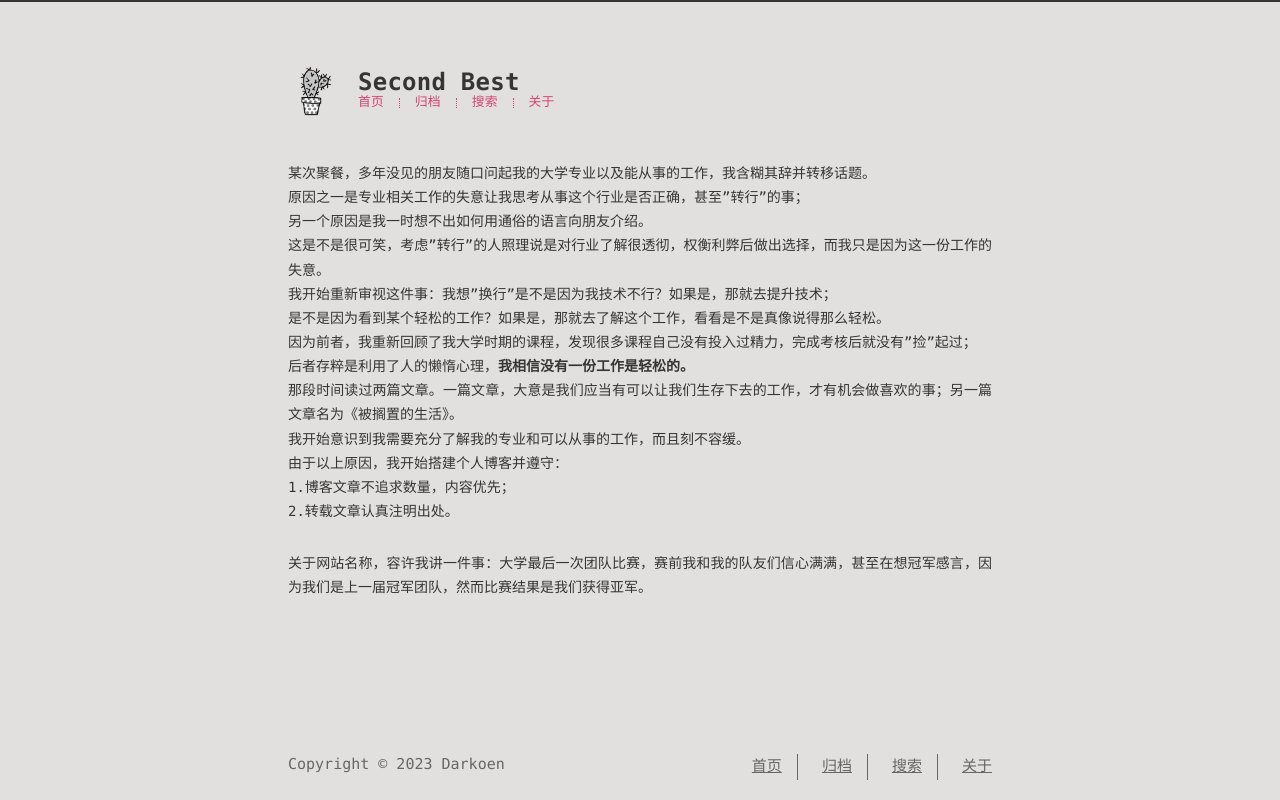
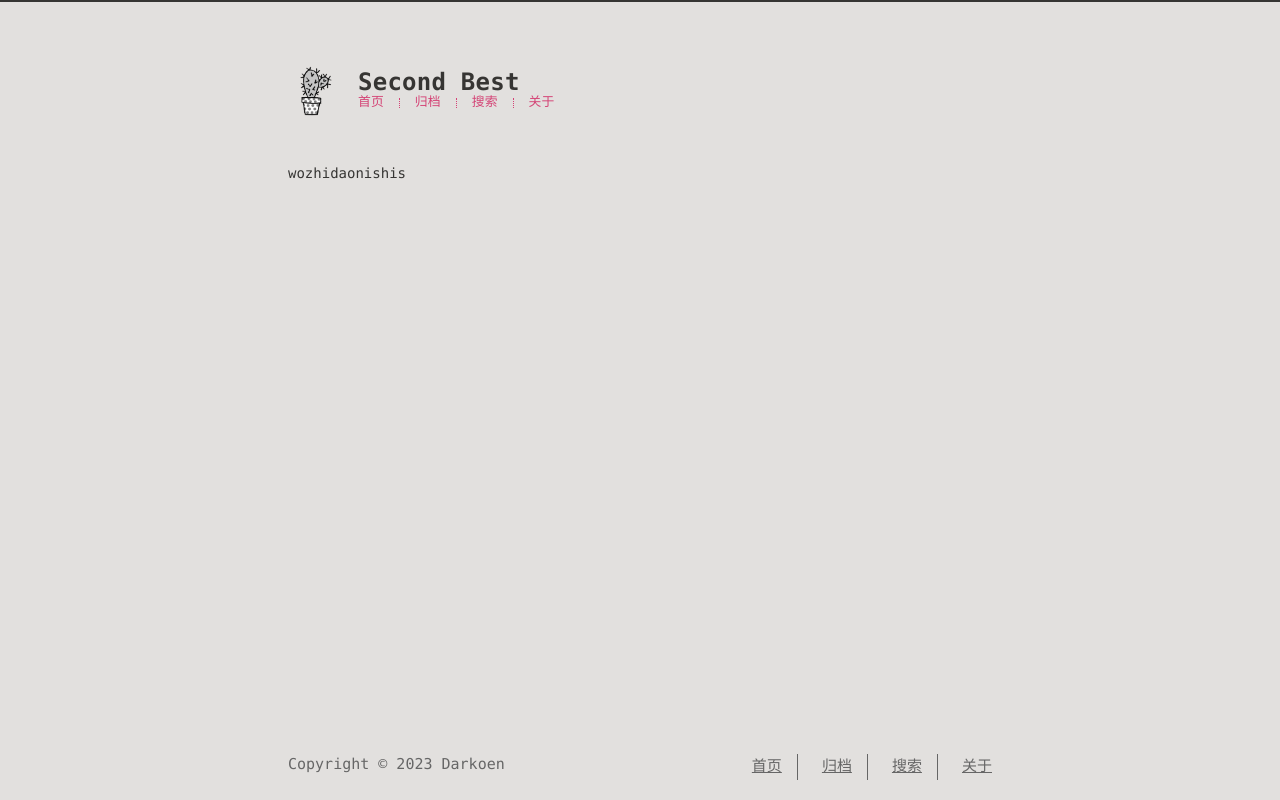
Before and after one commit to sanjiu27/sanjiu27.github.io, a plain HTML site: page about/index.html in a window 1280 px wide. Drawn offline with Linux system fonts and the light colour scheme; a web font is replaced by a local one.

Commit message:
Site updated: 2023-01-25 22:44:37

```diff
--- a/about/index.html
+++ b/about/index.html
@@ -6,15 +6,15 @@
     <meta http-equiv="X-UA-Compatible" content="IE=edge">
     <meta name="HandheldFriendly" content="True">
     <meta name="viewport" content="width=device-width, initial-scale=1, maximum-scale=5" />
-    <meta name="description" content="某次聚餐，多年没见的朋友随口问起我的大学专业以及能从事的工作，我含糊其辞并转移话题。原因之一是专业相关工作的失意让我思考从事这个行业是否正确，甚至”转行”的事；另一个原因是我一时想不出如何用通俗的语言向朋友介绍。这是不是很可笑，考虑”转行”的人照理说是对行业了解很透彻，权衡利弊后做出选择，而我只是因为这一份工作的失意。我开始重新审视这件事：我想”换行”是不是因为我技术不行？如果是，那就去提升技术；">
+    <meta name="description" content="wozhidaonishis">
 <meta property="og:type" content="website">
 <meta property="og:title" content="about">
 <meta property="og:url" content="https://sanjiu27.github.io/about/index.html">
 <meta property="og:site_name" content="Second Best">
-<meta property="og:description" content="某次聚餐，多年没见的朋友随口问起我的大学专业以及能从事的工作，我含糊其辞并转移话题。原因之一是专业相关工作的失意让我思考从事这个行业是否正确，甚至”转行”的事；另一个原因是我一时想不出如何用通俗的语言向朋友介绍。这是不是很可笑，考虑”转行”的人照理说是对行业了解很透彻，权衡利弊后做出选择，而我只是因为这一份工作的失意。我开始重新审视这件事：我想”换行”是不是因为我技术不行？如果是，那就去提升技术；">
+<meta property="og:description" content="wozhidaonishis">
 <meta property="og:locale" content="zh_CN">
 <meta property="article:published_time" content="2023-01-21T13:05:45.000Z">
-<meta property="article:modified_time" content="2023-01-25T14:20:05.210Z">
+<meta property="article:modified_time" content="2023-01-25T14:43:36.723Z">
 <meta property="article:author" content="Darkoen">
 <meta name="twitter:card" content="summary">
 
@@ -89,8 +89,7 @@
 
   <div class="content" itemprop="articleBody">
 
-          <p>某次聚餐，多年没见的朋友随口问起我的大学专业以及能从事的工作，我含糊其辞并转移话题。<br>原因之一是专业相关工作的失意让我思考从事这个行业是否正确，甚至”转行”的事；<br>另一个原因是我一时想不出如何用通俗的语言向朋友介绍。<br>这是不是很可笑，考虑”转行”的人照理说是对行业了解很透彻，权衡利弊后做出选择，而我只是因为这一份工作的失意。<br>我开始重新审视这件事：我想”换行”是不是因为我技术不行？如果是，那就去提升技术；<br>是不是因为看到某个轻松的工作？如果是，那就去了解这个工作，看看是不是真像说得那么轻松。<br>因为前者，我重新回顾了我大学时期的课程，发现很多课程自己没有投入过精力，完成考核后就没有”捡”起过；<br>后者存粹是利用了人的懒惰心理，<b>我相信没有一份工作是轻松的。</b><br>那段时间读过两篇文章。一篇文章，大意是我们应当有可以让我们生存下去的工作，才有机会做喜欢的事；另一篇文章名为《被搁置的生活》。<br>我开始意识到我需要充分了解我的专业和可以从事的工作，而且刻不容缓。<br>由于以上原因，我开始搭建个人博客并遵守：<br>1.博客文章不追求数量，内容优先；<br>2.转载文章认真注明出处。</p>
-<p>关于网站名称，容许我讲一件事：大学最后一次团队比赛，赛前我和我的队友们信心满满，甚至在想冠军感言，因为我们是上一届冠军团队，然而比赛结果是我们获得亚军。</p>
+          <p>wozhidaonishis</p>
 
 
   </div>
```
